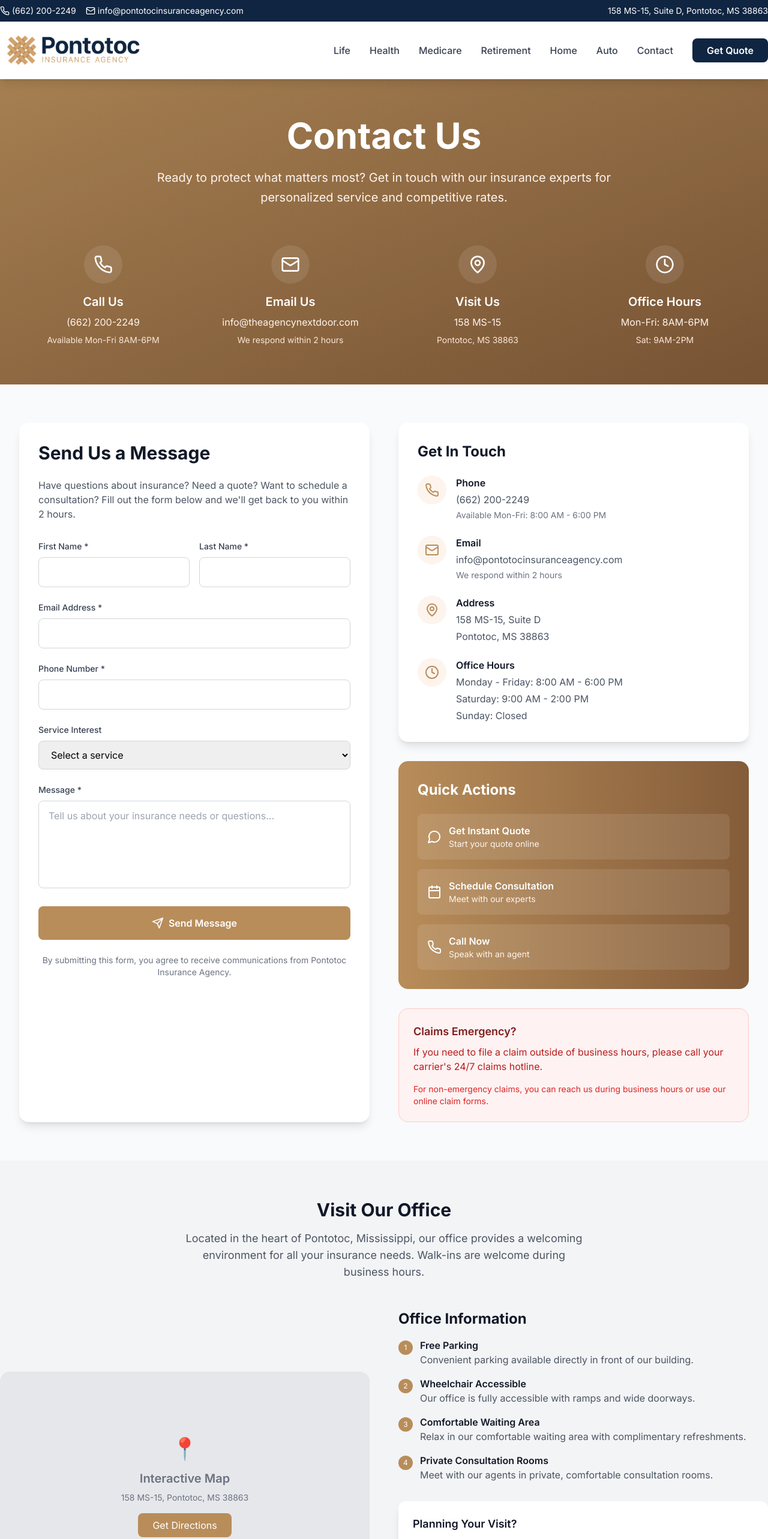
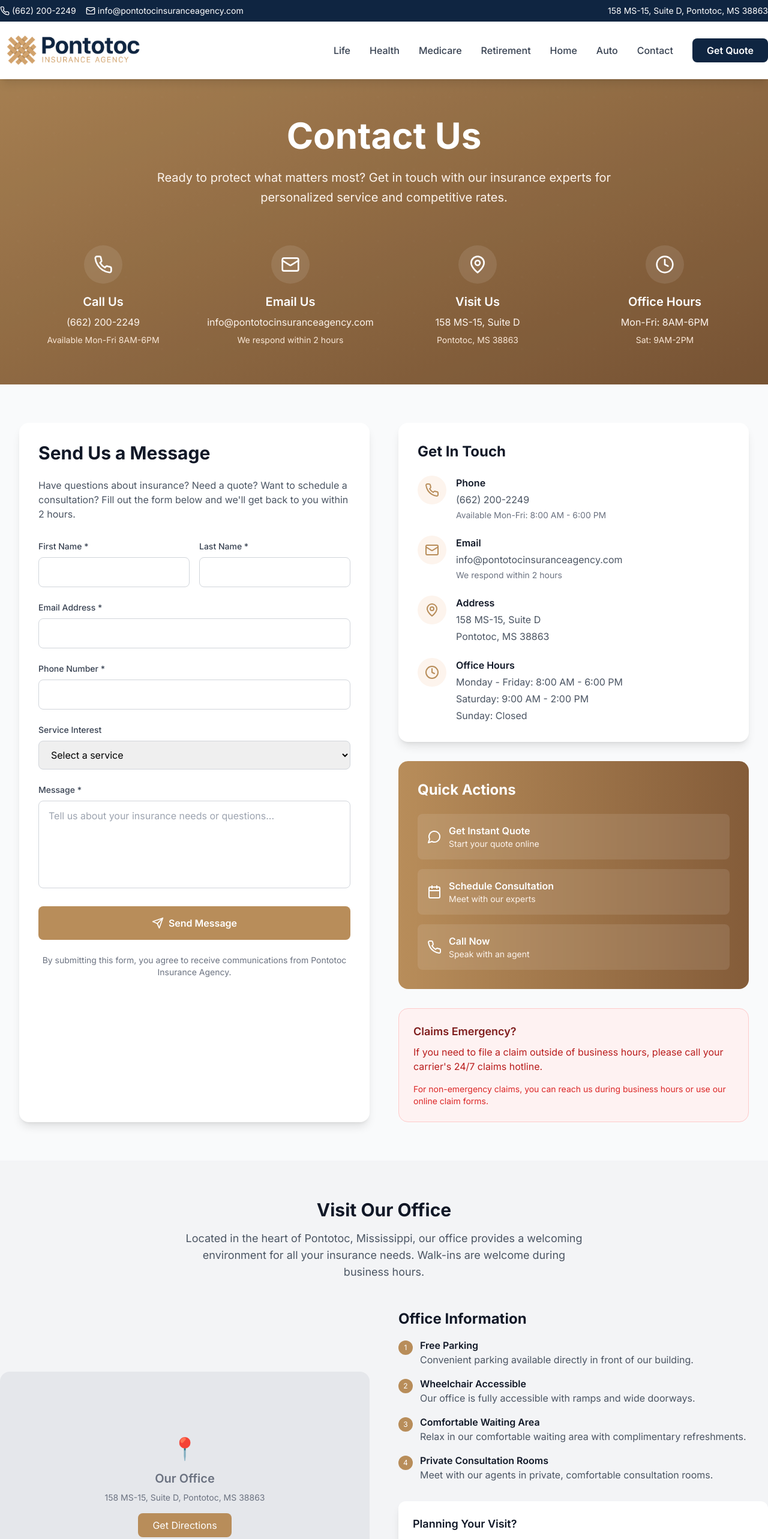
Before and after one commit to Aurex-Agency/Pontotocinsurance, a Next.js app: page /contact in a window 1280 px wide. Shown: the top 2566 px of the page at 60% size. Built offline with nearby package versions, Linux system fonts and the light colour scheme.

Commit message:
Fix contact page information - update email addresses and complete office address with Suite D, change Interactive Map to Our Office

```diff
--- a/components/ContactHero.tsx
+++ b/components/ContactHero.tsx
@@ -35,7 +35,7 @@ const ContactHero = () => {
               <Mail size={32} className="text-white" />
             </div>
             <h3 className="text-xl font-semibold mb-2">Email Us</h3>
-            <p className="text-primary-100 mb-2">info@theagencynextdoor.com</p>
+            <p className="text-primary-100 mb-2">info@pontotocinsuranceagency.com</p>
             <p className="text-sm text-primary-200">We respond within 2 hours</p>
           </div>
 
@@ -44,7 +44,7 @@ const ContactHero = () => {
               <MapPin size={32} className="text-white" />
             </div>
             <h3 className="text-xl font-semibold mb-2">Visit Us</h3>
-            <p className="text-primary-100 mb-2">158 MS-15</p>
+            <p className="text-primary-100 mb-2">158 MS-15, Suite D</p>
             <p className="text-sm text-primary-200">Pontotoc, MS 38863</p>
           </div>
 
--- a/components/MapSection.tsx
+++ b/components/MapSection.tsx
@@ -15,9 +15,9 @@ const MapSection = () => {
           <div className="bg-gray-200 rounded-2xl h-96 flex items-center justify-center">
             <div className="text-center text-gray-500">
               <div className="text-4xl mb-4">📍</div>
-              <h3 className="text-xl font-semibold mb-2">Interactive Map</h3>
+              <h3 className="text-xl font-semibold mb-2">Our Office</h3>
               <p className="text-sm">
-                158 MS-15, Pontotoc, MS 38863
+                158 MS-15, Suite D, Pontotoc, MS 38863
               </p>
               <button className="mt-4 bg-primary-600 text-white px-6 py-2 rounded-lg hover:bg-primary-700 transition-colors">
                 Get Directions
```
Also changed, not shown: 1 other file (tests, documents, lock files or other folders).
